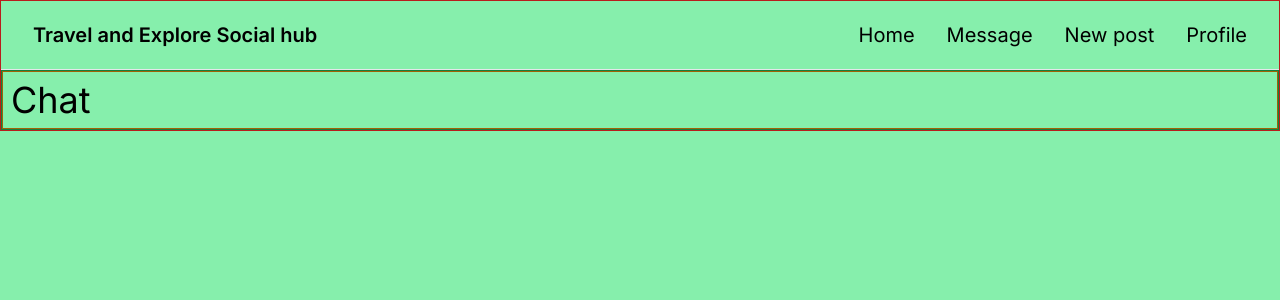
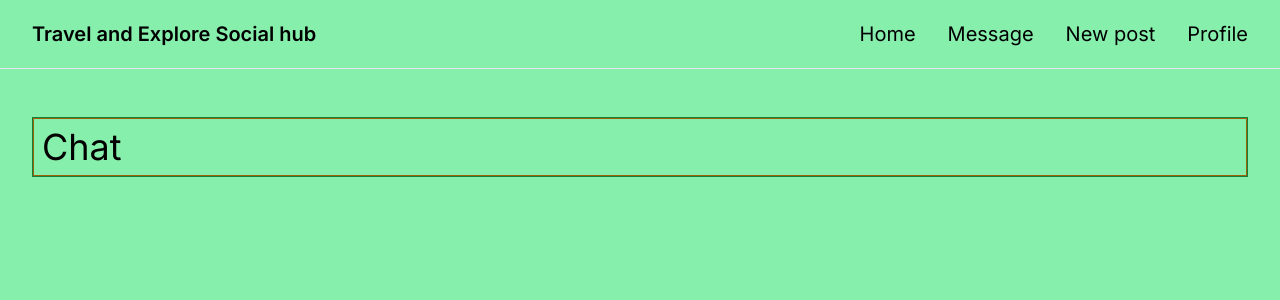
Before and after one commit to DonRadonZ/TravelAndExploreSocialHub, a Next.js app: page /chat in a window 1280 px wide. Shown: the top 300 px of the page. Built offline with nearby package versions, Linux system fonts and the light colour scheme.

Commit message:
update: padding card

```diff
--- a/src/app/[username]/page.tsx
+++ b/src/app/[username]/page.tsx
@@ -4,19 +4,19 @@ import PostCard from '../_components/PostCard'
 
 export default function Profile() {
   return (
-    <div className='border border-yellow-700 lg:container sm:mx-auto sm:px-10 xl:px-20 pt-24'>
-      <div className="flex justify-between items-center gap-3 sm:gap-5">
-        <div className="size-32 bg-primary rounded-full bg-white">
+    <div className=' lg:container sm:mx-auto px-5 sm:px-10 xl:px-20 pt-24 items-center'>
+      <div className="flex items-center gap-3 sm:gap-5 max-sm:place-items-center">
+        <div className="size-32 bg-primary rounded-full bg-white items-center">
         <h1 className="mt-12 ml-10">Photo</h1>
         </div>
       </div>
 
-    <div className="text-base-100 flex flex-col gap-3">
+    <div className="text-base-100 flex flex-col gap-3 max-sm:items-center">
     <h1 className="p-2 px-2 text-3xl font-bold">
       RadonZ
     </h1>
     </div>
-    <div className="grid grid-cols-3 gap-3 text-xl text-base-100 w-fit">
+    <div className="grid grid-cols-3 gap-3 text-xl text-base-100 w-fit ">
     <div className="flex items-center text-center gap-2">
       <strong>200</strong>
       <span> Following</span>
--- a/src/app/layout.tsx
+++ b/src/app/layout.tsx
@@ -19,13 +19,15 @@ export default function RootLayout({
 }>) {
   return (
     <html lang="en">
-      <body className={`${inter.className} flex flex-col bg-green-300 h-[100dvh]`}>
-        <div className="border border-red-700">
+      <body className={`${inter.className} flex flex-col bg-green-300 min-h-screen`}>
+
         <Header/>
 
-        <main className="flex-1">{children}</main>
+        <div className="flex px-8 py-12 items-center">
+          <main className="max-w-7xl mx-auto w-full">{children}</main>
+          </div>
 
-        </div>
+
         </body>
     </html>
   );
--- a/src/app/page.tsx
+++ b/src/app/page.tsx
@@ -8,15 +8,13 @@ import PostCard from "./_components/PostCard";
 
 export default function App() {
   return (
-    <div className="">
-      <div>
-        <NewPost/>
-        <PostCard/>
-        <PostCard/>
-        <PostCard/>
-        <PostCard/>
-        <PostCard/>
-      </div>
+    <div className="mt-12">
+      <NewPost/>
+      <PostCard/>
+      <PostCard/>
+      <PostCard/>
+      <PostCard/>
     </div>
+
   )
 }
```
